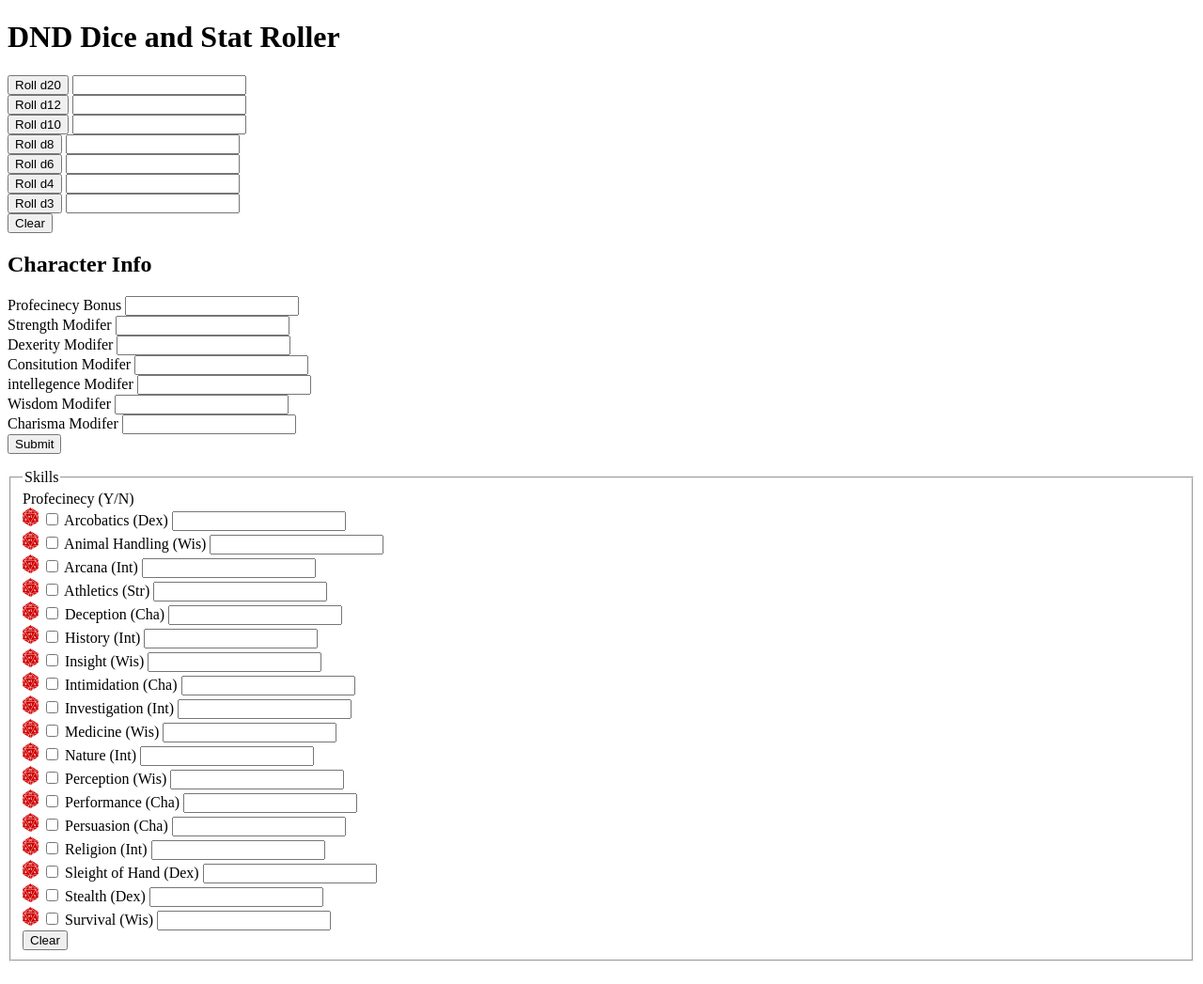
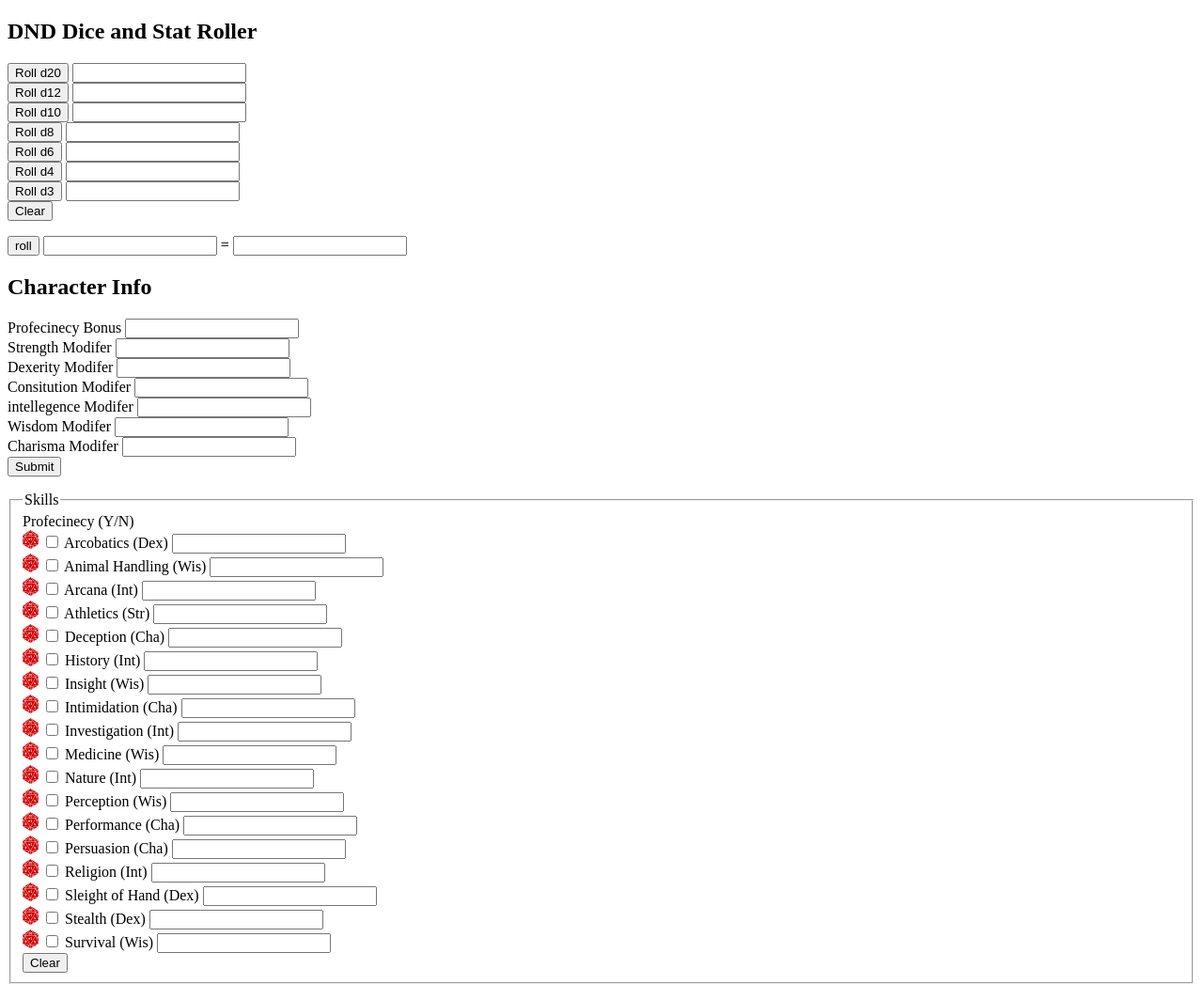
Before and after one commit to Zackery23/Project1.github.io, a plain HTML site: page index.html in a window 1280 px wide. Shown: the whole page at 94% size. Drawn offline with Linux system fonts and the light colour scheme.

Commit message:
Update index.html

```diff
--- a/index.html
+++ b/index.html
@@ -7,8 +7,8 @@
    <link rel="stylesheet" href="styles/project1Styles.css"/>
 </head>
 <body>
-    <h1><strong>DND Dice and Stat Roller</strong></h1>
     <article id = 'diceRoller'>
+        <h1>DND Dice and Stat Roller</h1>
         <button onclick = "rollingDice(this.id)" id = "d20">Roll d20</button>
         <input class = "hide_me" type = "text" id = 'd20Out'><br>
 
@@ -31,8 +31,13 @@
         <input class = "hide_me" type = "text" id = 'd3Out'><br>
         <button onclick = "hideAll()" id = 'd3'>Clear</button>
     </article>
-
-
+    <article id = 'multipleDiceRoller'>
+        <p>
+            <button onclick = "formdata() ">roll</button>
+            <input type = "text" id = "request"> =
+            <input type = "text" id = "outRequest">
+        </p>
+    </article>
     <article id = 'characterInfo'>
         <h2>Character Info</h2>
         <div>
@@ -48,7 +53,6 @@
             </p>
         </div>
     </article>
-
     <article>
         <fieldset id = "skillsSection">
             <legend>Skills</legend>
@@ -56,7 +60,7 @@
             <label for = "Arcobatics">
                 <button class = skillButton id = "acroButton" onclick = "In.rollSkill(this.id)"></button>
                 <input type = "checkbox" name = "Arcobatics" id = "Arcobatics"/> Arcobatics (Dex)
-                <input class = "hide_skills" type = "text" id = 'arcoOut'><br>
+                <input class = "hide_skills"  type = "text" id = 'arcoOut'><br>
             </label>
             <label for = "animalHandling">
                 <button class = skillButton id = "AnimalButton" onclick = "In.rollSkill(this.id)"></button>
```
